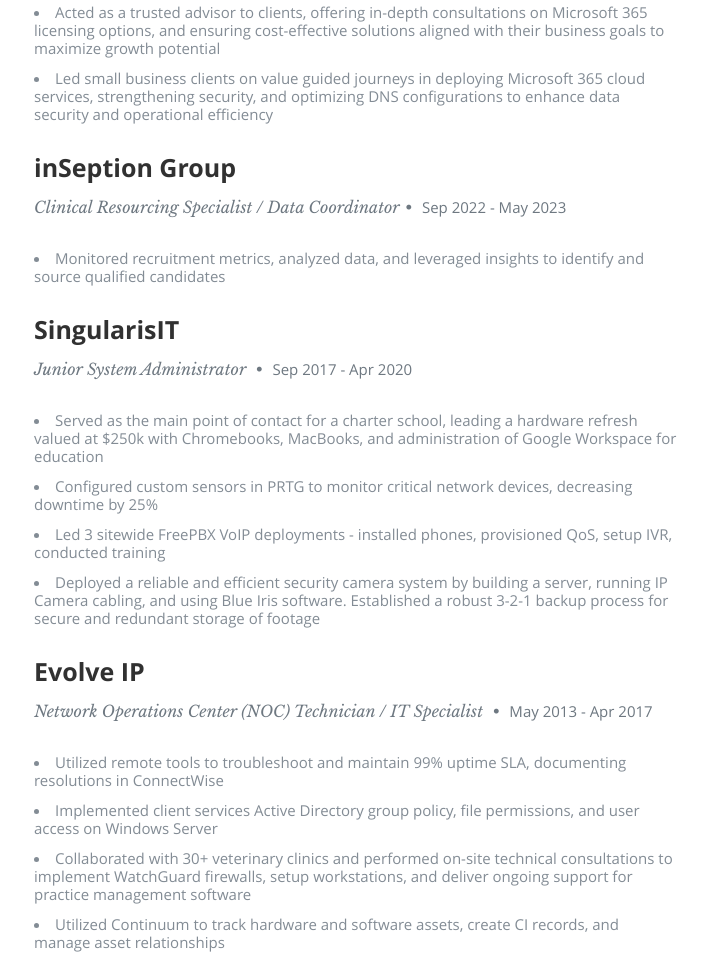
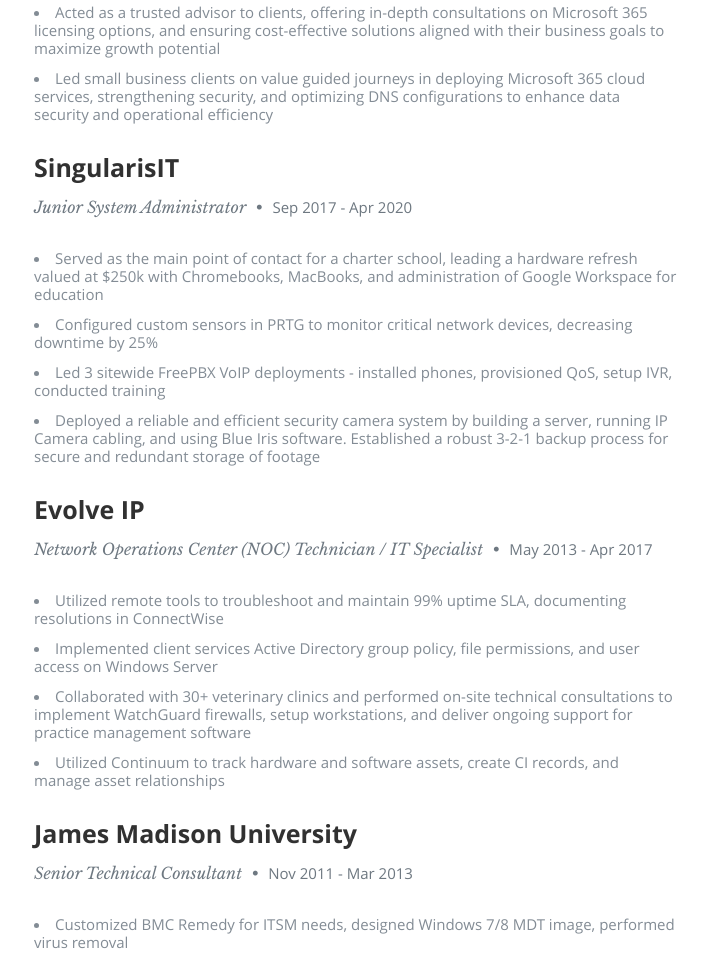
Before and after one commit to techbrett/azure-resume, a website: page frontend/index.html in a window 1280 px wide. Shown: the part 1836-2789 px from the top of the page, without its empty margins (371-1078 px from the left). Drawn offline with nearby package versions, Linux system fonts and the light colour scheme; no server answers.

Commit message:
removed non IT experience from index.html

```diff
--- a/frontend/index.html
+++ b/frontend/index.html
@@ -182,21 +182,6 @@
 
                <div class="twelve columns">
 
-                  <h3>inSeption Group </h3>
-                  <p class="info">Clinical Resourcing Specialist / Data Coordinator<span>&bull;</span> <em class="date">Sep 2022 - May 2023</em></p>
-
-                  <p>
-                     <li>Monitored recruitment metrics, analyzed data, and leveraged insights to identify and source qualified candidates</li>
-                  </p>
-
-               </div>
-
-            </div> <!-- item end -->
-
-            <div class="row item">
-
-               <div class="twelve columns">
-
                   <h3>SingularisIT</h3>
                   <p class="info">Junior System Administrator <span>&bull;</span> <em class="date">Sep 2017 - Apr 2020</em></p>
 
```
